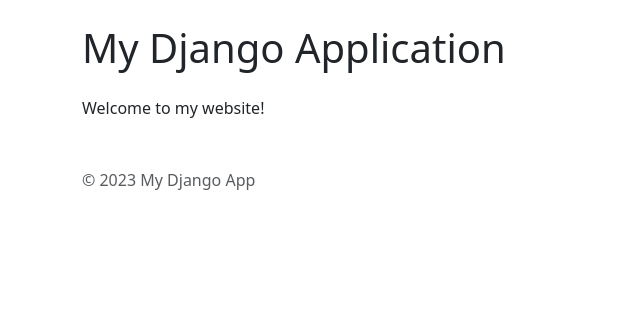
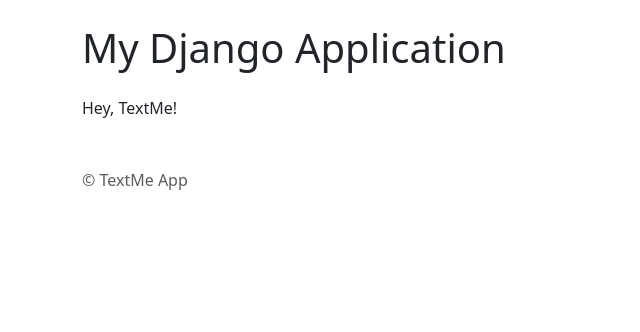
Before and after one commit to MissBellum/Text_Me, a Django app: template chat/chatroom/templates/home.html in a window 1280 px wide. Shown: the top 332 px of the page, without its empty margins (0-640 px from the left). Run offline with Django 5.2, Linux system fonts and the light colour scheme; the template is opened without the code that fills it, so the values that code supplies are empty.

Commit message:
Changed home URL name

```diff
--- a/chat/chat/urls.py
+++ b/chat/chat/urls.py
@@ -23,7 +23,7 @@ from django.views.generic import RedirectView
 
 urlpatterns = [
     path('admin/', admin.site.urls),
-    path('home/', include('chatroom.urls')),
-    path('', RedirectView.as_view(url='home/', permanent=True)),
+    path('textme/', include('chatroom.urls')),
+    path('', RedirectView.as_view(url='textme/', permanent=True)),
 
 ] + static(settings.STATIC_URL, document_root=settings.STATIC_ROOT)
--- a/chat/chatroom/templates/home.html
+++ b/chat/chatroom/templates/home.html
@@ -9,12 +9,10 @@
     {% endblock %}
 
     <!-- Bootstrap CSS -->
-    <link
-        href="https://cdn.jsdelivr.net/npm/bootstrap@5.3.3/dist/css/bootstrap.min.css"
-        rel="stylesheet"
-        integrity="sha384-QWTKZyjpPEjISv5WaRU9OFeRpok6YctnYmDr5pNlyT2bRjXh0JMhjY6hW+ALEwIH"
-        crossorigin="anonymous"
-    >
+    <link href="https://cdn.jsdelivr.net/npm/bootstrap@5.3.3/dist/css/bootstrap.min.css"
+          rel="stylesheet"
+          integrity="sha384-QWTKZyjpPEjISv5WaRU9OFeRpok6YctnYmDr5pNlyT2bRjXh0JMhjY6hW+ALEwIH"
+          crossorigin="anonymous">
 
     <!-- Custom CSS -->
     {% load static %}
@@ -29,12 +27,12 @@
         {% endblock %}
 
         {% block content %}
-        <p>Welcome to my website!</p>
+        <p>Hey, TextMe!</p>
         {% endblock %}
 
         {% block footer %}
         <footer class="text-muted mt-5">
-            <p>&copy; 2023 My Django App</p>
+            <p>&copy; TextMe App</p>
         </footer>
         {% endblock %}
     </div>
```
